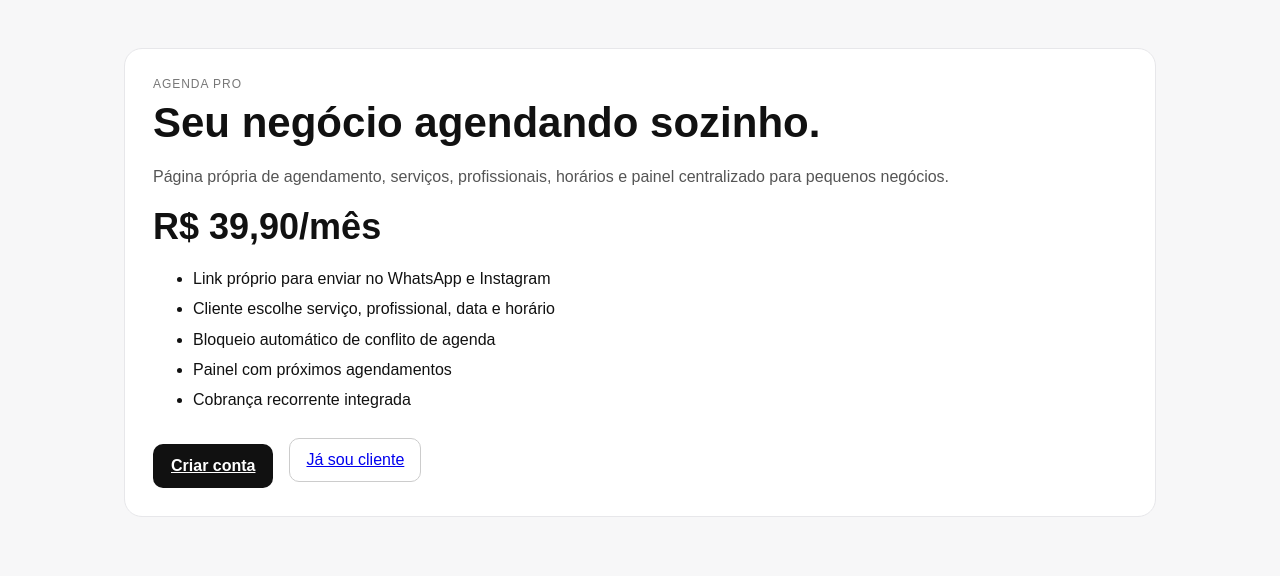
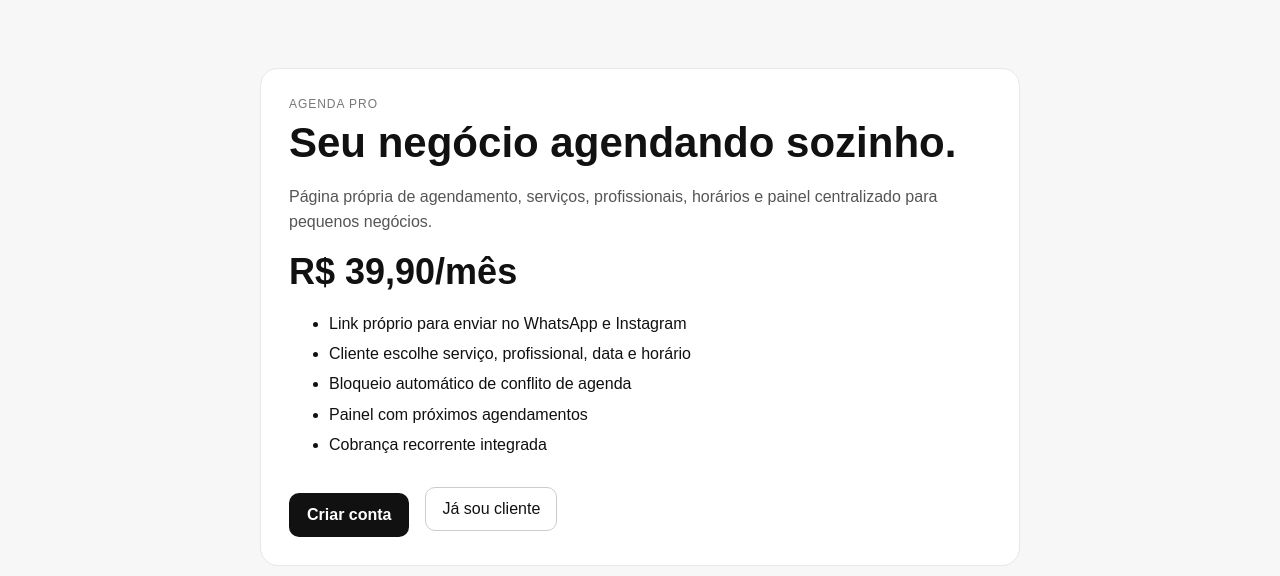
Before and after one commit to DSBENI2025/DS-PRIMEIRO-PROJETO, a Next.js app: page / in a window 1280 px wide. Shown: the top 576 px of the page. Built offline with nearby package versions, Linux system fonts and the light colour scheme.

Commit message:
style: add scheduling management styles

```diff
--- a/app/globals.css
+++ b/app/globals.css
@@ -32,3 +32,16 @@
   .grid-2 { grid-template-columns: 1fr; }
   .row.between { align-items: flex-start; }
 }
+
+.hero { max-width: 760px; margin: 20px auto; }
+.actions { margin-top: 20px; flex-wrap: wrap; }
+.actions .cta { text-decoration: none; }
+.secondary { text-decoration: none; color: #111; display: inline-block; }
+.danger-link { margin-top: 8px; width: fit-content; border: 0; background: transparent; color: #a11; padding: 0; cursor: pointer; text-decoration: underline; }
+.schedule-row { display: grid; grid-template-columns: 130px 100px 130px 30px 130px; gap: 12px; align-items: center; padding: 10px 0; border-bottom: 1px solid #eee; }
+.compact { margin: 0; }
+.closed-toggle { font-size: 14px; color: #555; }
+@media (max-width: 760px) {
+  .schedule-row { grid-template-columns: 1fr 1fr; }
+  .schedule-row span { display: none; }
+}
```
